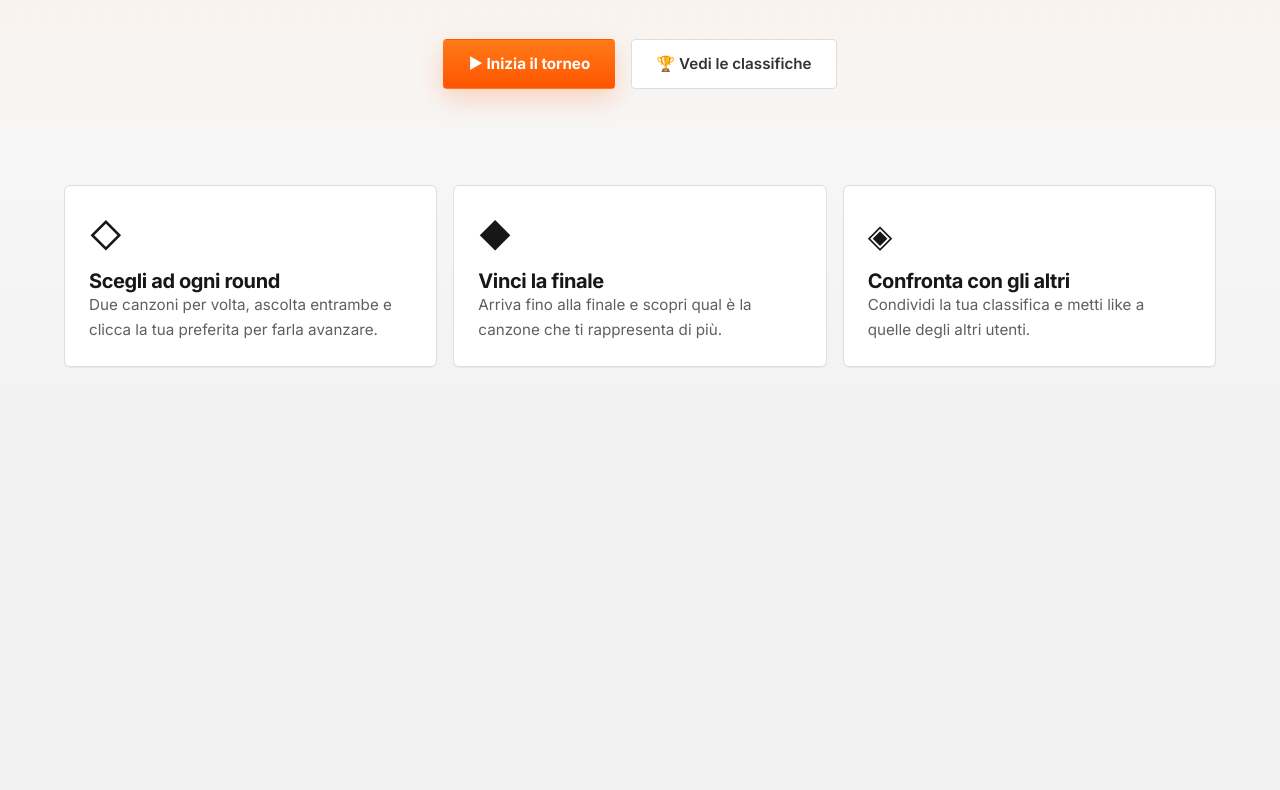
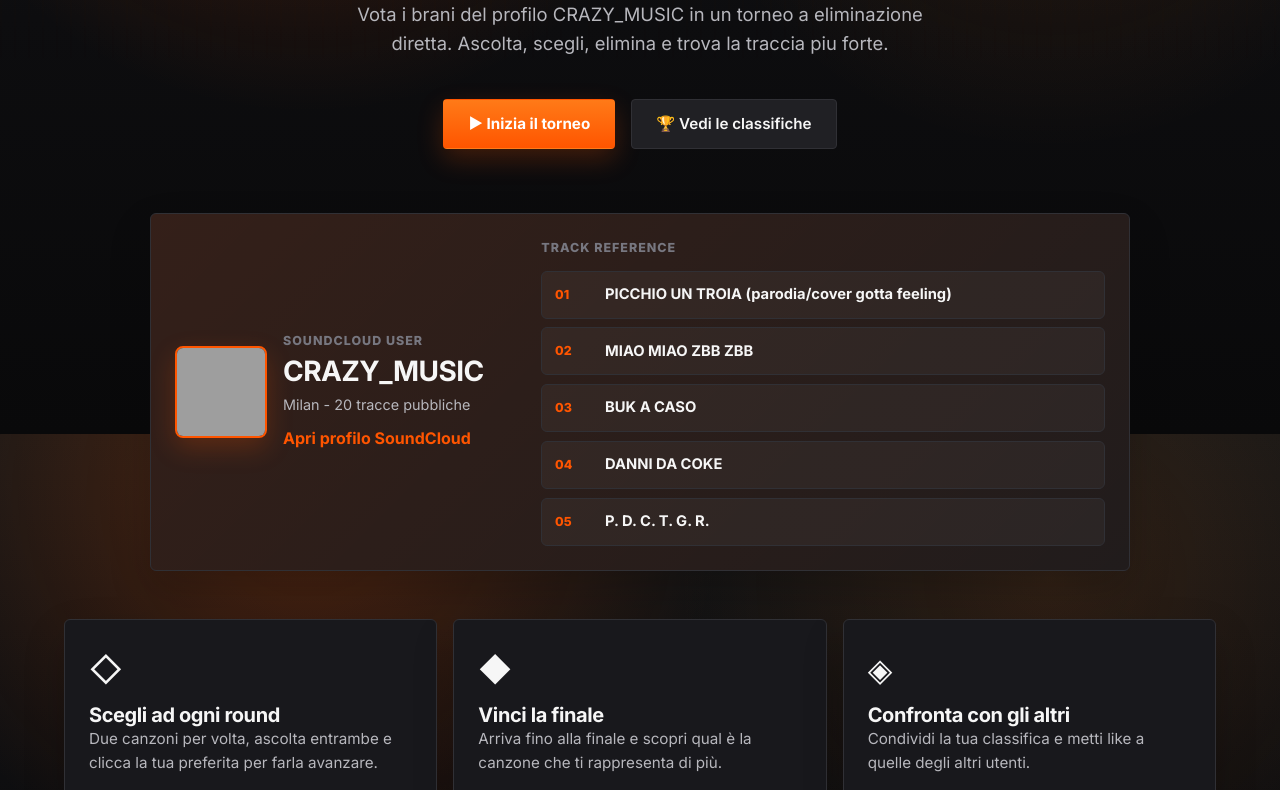
Before and after one commit to kfcmeme67-crazy/crazy-music-contest, a plain HTML site: page index.html in a window 1280 px wide. Shown: the part 366-1156 px from the top of the page. Before the commit the page ends 800 px from the top, so only its background shows below. Drawn offline with Linux system fonts and the light colour scheme; no server answers; grey boxes are pictures that could not be loaded.

Commit message:
Add SoundCloud references and dark theme

```diff
--- a/css/style.css
+++ b/css/style.css
@@ -1,22 +1,22 @@
 /* ============================================================
-   SONG TOURNAMENT - SoundCloud-inspired music platform theme
+   CRAZY_MUSIC Tournament - SoundCloud-inspired dark music platform theme
    ============================================================ */
 
 :root {
-  --bg-primary: #f2f2f2;
-  --bg-secondary: #ffffff;
-  --bg-tertiary: #f7f7f7;
-  --bg-card: #ffffff;
-  --border: #dedede;
+  --bg-primary: #0d0d0f;
+  --bg-secondary: #151518;
+  --bg-tertiary: #202024;
+  --bg-card: #18181c;
+  --border: #303035;
   --border-hover: #ff6a22;
 
-  --text-primary: #171717;
-  --text-secondary: #5f5f5f;
-  --text-muted: #8a8a8a;
+  --text-primary: #f6f6f6;
+  --text-secondary: #b7b7bd;
+  --text-muted: #777780;
 
   --accent-cyan: #ff5500;
   --accent-magenta: #ff7a18;
-  --accent-violet: #111111;
+  --accent-violet: #f6f6f6;
   --accent-yellow: #ffb000;
 
   --success: #12805c;
@@ -25,7 +25,7 @@
 
   --glow-cyan: 0 10px 26px rgba(255, 85, 0, 0.22);
   --glow-magenta: 0 10px 26px rgba(255, 122, 24, 0.22);
-  --glow-violet: 0 10px 26px rgba(0, 0, 0, 0.16);
+  --glow-violet: 0 10px 26px rgba(255, 255, 255, 0.08);
 }
 
 * {
@@ -45,8 +45,9 @@ html, body {
 
 body {
   background-image:
-    linear-gradient(180deg, rgba(255, 85, 0, 0.12) 0, rgba(255, 122, 24, 0.08) 260px, transparent 520px),
-    linear-gradient(180deg, #ffffff 0, #f2f2f2 100%);
+    radial-gradient(circle at 24% 8%, rgba(255, 85, 0, 0.24) 0, transparent 34%),
+    radial-gradient(circle at 82% 18%, rgba(255, 122, 24, 0.12) 0, transparent 30%),
+    linear-gradient(180deg, #171717 0, #0d0d0f 48%, #09090a 100%);
   background-attachment: fixed;
 }
 
@@ -56,8 +57,8 @@ body::before {
   position: fixed;
   inset: 0;
   background-image:
-    repeating-linear-gradient(90deg, rgba(255, 85, 0, 0.035) 0 2px, transparent 2px 14px),
-    linear-gradient(rgba(0, 0, 0, 0.025) 1px, transparent 1px);
+    repeating-linear-gradient(90deg, rgba(255, 85, 0, 0.08) 0 2px, transparent 2px 14px),
+    linear-gradient(rgba(255, 255, 255, 0.035) 1px, transparent 1px);
   background-size: 100% 180px, 100% 48px;
   background-position: 0 120px, 0 0;
   mask-image: linear-gradient(180deg, rgba(0, 0, 0, 0.7), transparent 55%);
@@ -74,7 +75,7 @@ h1, h2, h3, h4 {
 
 h1 {
   font-size: 2.5rem;
-  background: linear-gradient(135deg, #111111, var(--accent-cyan) 62%, var(--accent-magenta));
+  background: linear-gradient(135deg, #ffffff, var(--accent-cyan) 62%, var(--accent-magenta));
   -webkit-background-clip: text;
   background-clip: text;
   -webkit-text-fill-color: transparent;
@@ -97,7 +98,7 @@ h3 { font-size: 1.25rem; color: var(--text-primary); }
   position: sticky;
   top: 0;
   z-index: 100;
-  background: #171717;
+  background: #0b0b0d;
   border-bottom: 3px solid var(--accent-cyan);
   padding: 0.85rem 2rem;
   display: flex;
@@ -155,13 +156,41 @@ h3 { font-size: 1.25rem; color: var(--text-primary); }
   border: 1px solid var(--border);
   border-radius: 6px;
   padding: 1.5rem;
-  box-shadow: 0 1px 0 rgba(0, 0, 0, 0.04);
+  box-shadow: 0 18px 42px rgba(0, 0, 0, 0.18);
   transition: border-color 0.2s, box-shadow 0.2s, transform 0.2s;
 }
 
 .card:hover {
   border-color: var(--border-hover);
-  box-shadow: 0 8px 28px rgba(0, 0, 0, 0.08);
+  box-shadow: 0 22px 54px rgba(0, 0, 0, 0.28);
+}
+
+.soundcloud-profile-card {
+  background:
+    linear-gradient(135deg, rgba(255, 85, 0, 0.12), rgba(255, 122, 24, 0.04)),
+    var(--bg-card);
+}
+
+.track-reference-row {
+  display: grid;
+  grid-template-columns: 38px 1fr;
+  gap: 0.75rem;
+  align-items: center;
+  padding: 0.7rem 0.8rem;
+  background: rgba(255, 255, 255, 0.04);
+  border: 1px solid var(--border);
+  border-radius: 6px;
+}
+
+.track-reference-row span {
+  color: var(--accent-cyan);
+  font-size: 0.78rem;
+  font-weight: 800;
+}
+
+.track-reference-row strong {
+  color: var(--text-primary);
+  font-size: 0.92rem;
 }
 
 /* BOTTONI */
@@ -196,9 +225,9 @@ h3 { font-size: 1.25rem; color: var(--text-primary); }
 }
 
 .btn-secondary {
-  background: #ffffff;
+  background: #202024;
   border-color: var(--border);
-  color: #333333;
+  color: var(--text-primary);
 }
 
 .btn-secondary:hover {
@@ -228,7 +257,7 @@ h3 { font-size: 1.25rem; color: var(--text-primary); }
 .input, input[type="text"], input[type="email"], input[type="password"], input[type="number"], input[type="url"] {
   width: 100%;
   padding: 0.75rem 1rem;
-  background: #ffffff;
+  background: #111114;
   border: 1px solid var(--border);
   border-radius: 4px;
   color: var(--text-primary);
@@ -325,7 +354,7 @@ h3 { font-size: 1.25rem; color: var(--text-primary); }
 }
 
 .badge-magenta {
-  background: rgba(17, 17, 17, 0.08);
+  background: rgba(255, 122, 24, 0.12);
   color: var(--accent-magenta);
   border: 1px solid rgba(255, 122, 24, 0.35);
 }
@@ -345,4 +374,7 @@ h3 { font-size: 1.25rem; color: var(--text-primary); }
     flex-wrap: wrap;
     justify-content: flex-end;
   }
+  .soundcloud-profile-card {
+    grid-template-columns: 1fr !important;
+  }
 }
--- a/index.html
+++ b/index.html
@@ -3,24 +3,27 @@
 <head>
   <meta charset="UTF-8">
   <meta name="viewport" content="width=device-width, initial-scale=1.0">
-  <title>Song Tournament</title>
+  <title>CRAZY_MUSIC Tournament</title>
   <link rel="stylesheet" href="css/style.css">
   <link rel="stylesheet" href="https://fonts.googleapis.com/css2?family=Inter:wght@400;500;600;700;800&display=swap">
 </head>
 <body>
   <nav class="navbar">
-    <a href="index.html" class="logo">◆ Song Tournament</a>
+    <a href="index.html" class="logo">CRAZY_MUSIC</a>
     <nav id="navLinks">
       <!-- popolato da JS -->
     </nav>
   </nav>
 
   <div class="container">
-    <section class="text-center" style="padding: 4rem 0 3rem;">
-      <h1 style="font-size: 3.5rem; margin-bottom: 1rem;">Decidi tu<br>la migliore canzone</h1>
+    <section class="text-center" style="padding: 4rem 0 2rem;">
+      <div style="display: inline-flex; align-items: center; gap: 0.65rem; padding: 0.5rem 0.8rem; border: 1px solid var(--border); border-radius: 999px; color: var(--accent-cyan); background: rgba(255, 85, 0, 0.08); margin-bottom: 1.25rem; font-weight: 700; font-size: 0.85rem;">
+        SoundCloud reference: @crazy_music-270687487
+      </div>
+      <h1 style="font-size: clamp(2.35rem, 8vw, 3.5rem); margin-bottom: 1rem;">CRAZY_MUSIC<br>song tournament</h1>
       <p style="font-size: 1.15rem; color: var(--text-secondary); max-width: 600px; margin: 0 auto 2.5rem;">
-        Un torneo a eliminazione diretta dove tu sei il giudice.
-        Confronta le canzoni due alla volta fino a trovare la tua preferita.
+        Vota i brani del profilo CRAZY_MUSIC in un torneo a eliminazione diretta.
+        Ascolta, scegli, elimina e trova la traccia piu forte.
       </p>
       <div style="display: flex; gap: 1rem; justify-content: center; flex-wrap: wrap;">
         <a href="play.html" class="btn btn-primary" id="ctaPlay">
@@ -29,6 +32,28 @@
         <a href="rankings.html" class="btn btn-secondary">
           🏆 Vedi le classifiche
         </a>
+      </div>
+    </section>
+
+    <section class="card soundcloud-profile-card" style="display: grid; grid-template-columns: minmax(220px, 0.85fr) 1.4fr; gap: 1.5rem; align-items: stretch; margin: 2rem auto 0; max-width: 980px;">
+      <div style="display: flex; gap: 1rem; align-items: center;">
+        <img src="https://i1.sndcdn.com/avatars-9tDUNEYeeIRy86oS-Vwszcw-t500x500.jpg" alt="CRAZY_MUSIC avatar" style="width: 92px; height: 92px; border-radius: 8px; object-fit: cover; border: 2px solid var(--accent-cyan); box-shadow: var(--glow-cyan);">
+        <div>
+          <div style="font-size: 0.78rem; color: var(--text-muted); text-transform: uppercase; letter-spacing: 0.08em; font-weight: 800;">SoundCloud user</div>
+          <h2 style="margin: 0.25rem 0;">CRAZY_MUSIC</h2>
+          <p style="color: var(--text-secondary); font-size: 0.9rem;">Milan - 20 tracce pubbliche</p>
+          <a href="https://soundcloud.com/crazy_music-270687487" target="_blank" rel="noopener" style="display: inline-block; color: var(--accent-cyan); margin-top: 0.65rem; text-decoration: none; font-weight: 700;">Apri profilo SoundCloud</a>
+        </div>
+      </div>
+      <div>
+        <div style="font-size: 0.78rem; color: var(--text-muted); text-transform: uppercase; letter-spacing: 0.08em; font-weight: 800; margin-bottom: 0.8rem;">Track reference</div>
+        <div style="display: grid; gap: 0.55rem;">
+          <div class="track-reference-row"><span>01</span><strong>PICCHIO UN TROIA (parodia/cover gotta feeling)</strong></div>
+          <div class="track-reference-row"><span>02</span><strong>MIAO MIAO ZBB ZBB</strong></div>
+          <div class="track-reference-row"><span>03</span><strong>BUK A CASO</strong></div>
+          <div class="track-reference-row"><span>04</span><strong>DANNI DA COKE</strong></div>
+          <div class="track-reference-row"><span>05</span><strong>P. D. C. T. G. R.</strong></div>
+        </div>
       </div>
     </section>
 
```
Also changed, not shown: admin.html (+6 -6 lines), login.html (+2 -2 lines), play.html (+9 -9 lines), rankings.html (+3 -3 lines), register.html (+2 -2 lines), results.html (+3 -3 lines), 1 other file.
